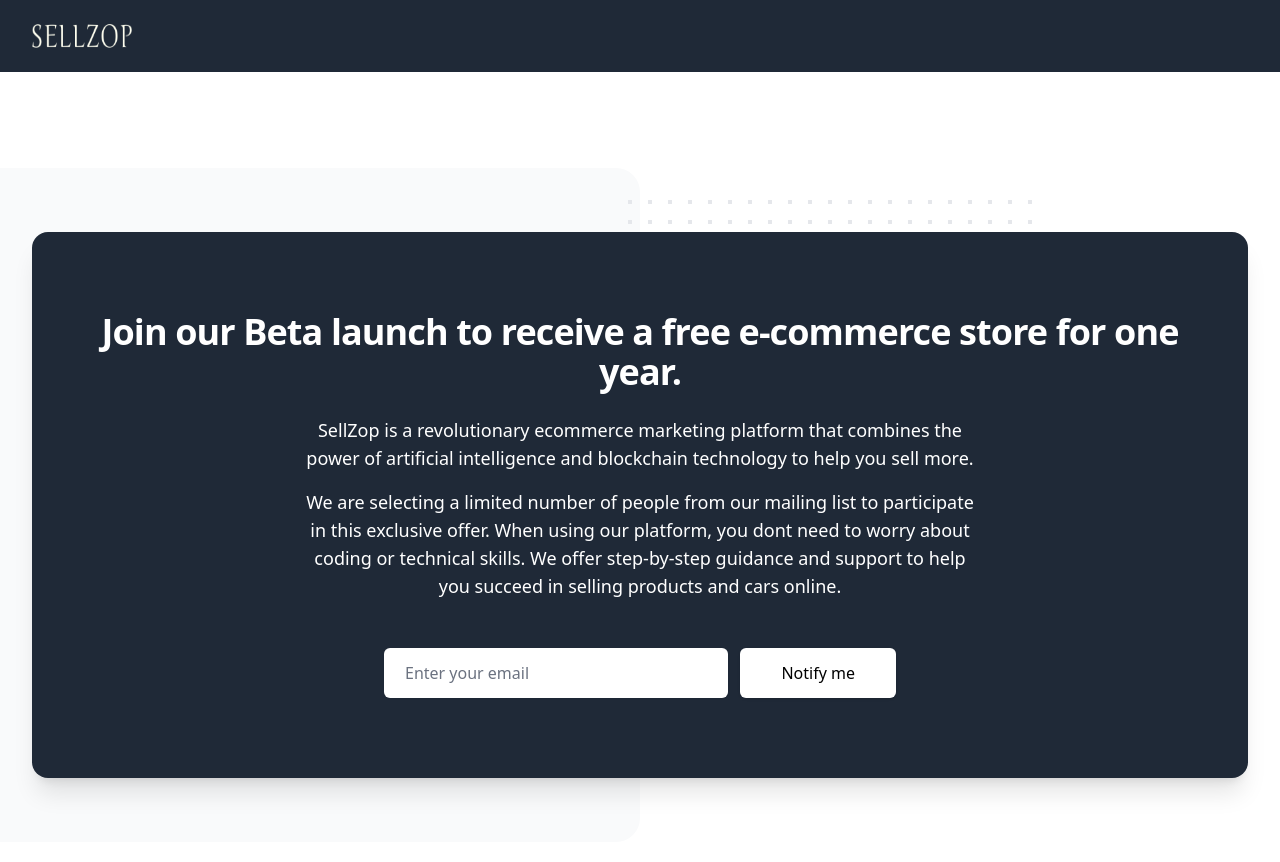
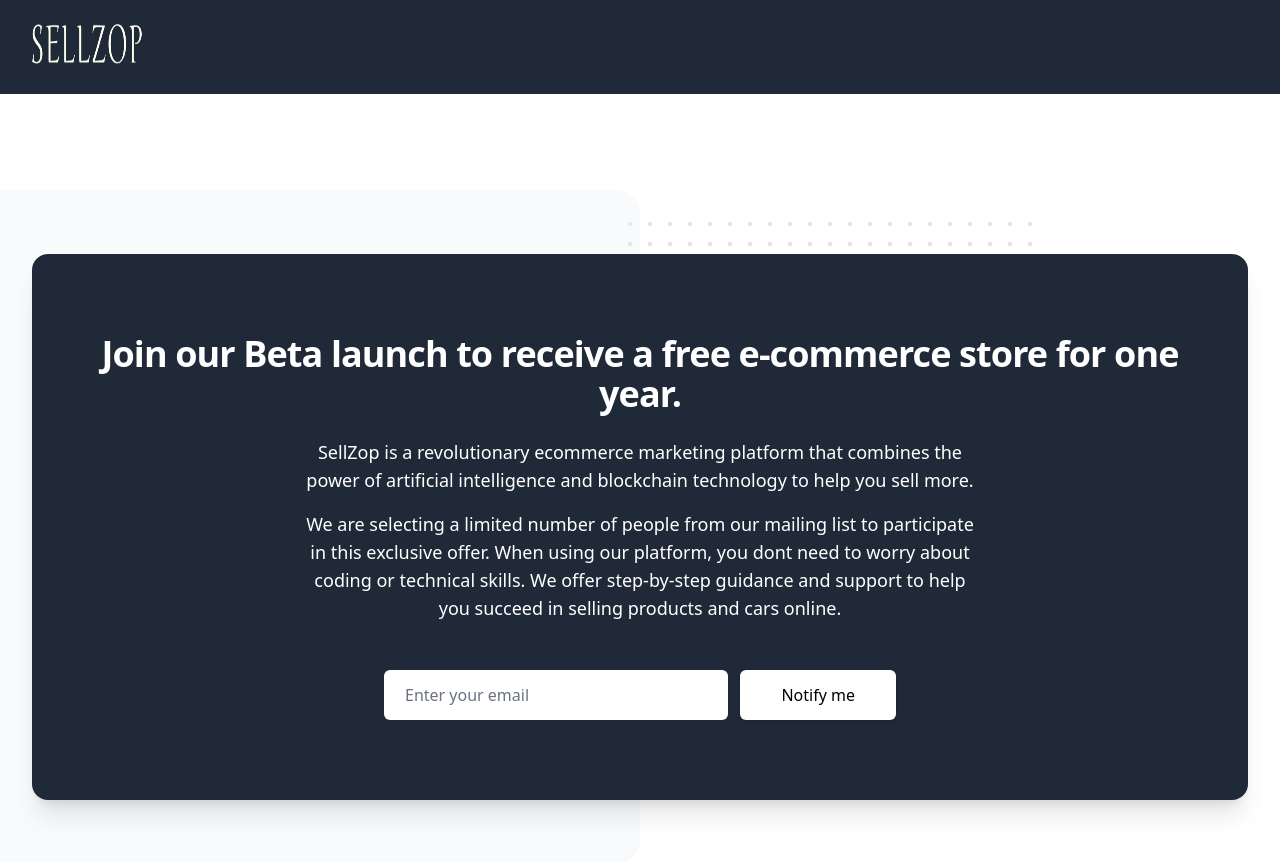
Before and after one commit to aiappbots/sellzop-landing, a Next.js app: page / in a window 1280 px wide. Shown: the top 862 px of the page. Built offline with nearby package versions, Linux system fonts and the light colour scheme.

Commit message:
downgraded nextjs to 12

```diff
--- a/components/Header.tsx
+++ b/components/Header.tsx
@@ -18,7 +18,13 @@
 					<div className='flex items-center'>
 						<a href='#'>
 							<span className='sr-only'>SellZop</span>
-							<Image className='h-6' width='100' src={logo} alt='logo' />
+							<Image
+								className='h-4'
+								width='110'
+								height='40'
+								src={logo}
+								alt='logo'
+							/>
 						</a>
 						<div className='ml-10 hidden space-x-8 lg:block'>
 							{navigation.map((link: any) => (
```
Also changed, not shown: package.json (+8 -9 lines), 1 other file (tests, documents, lock files or other folders).
